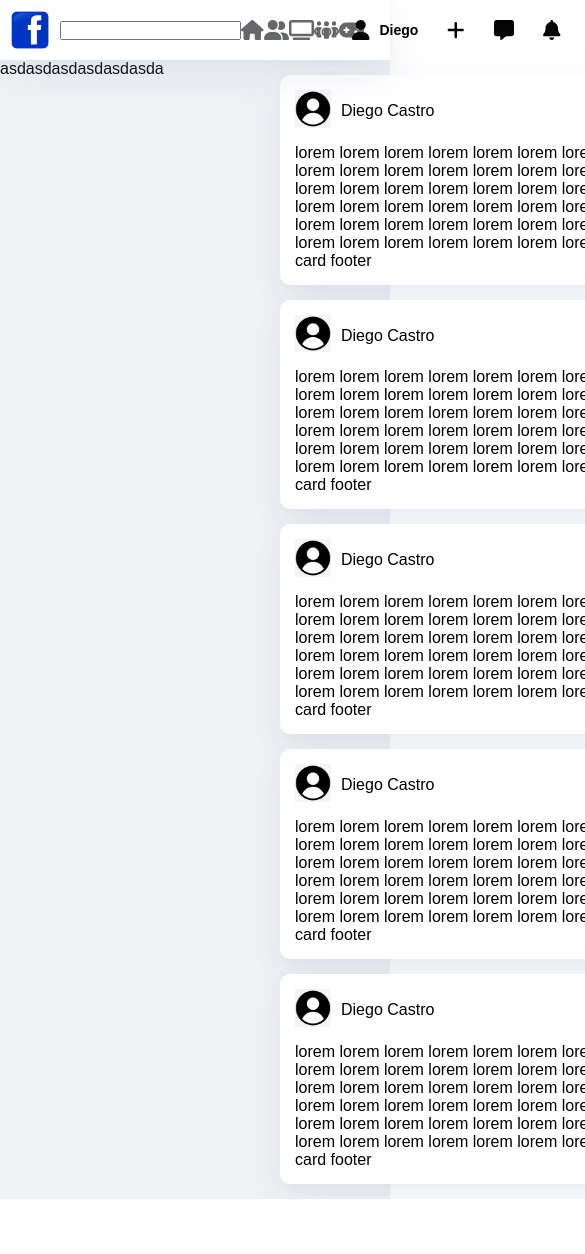
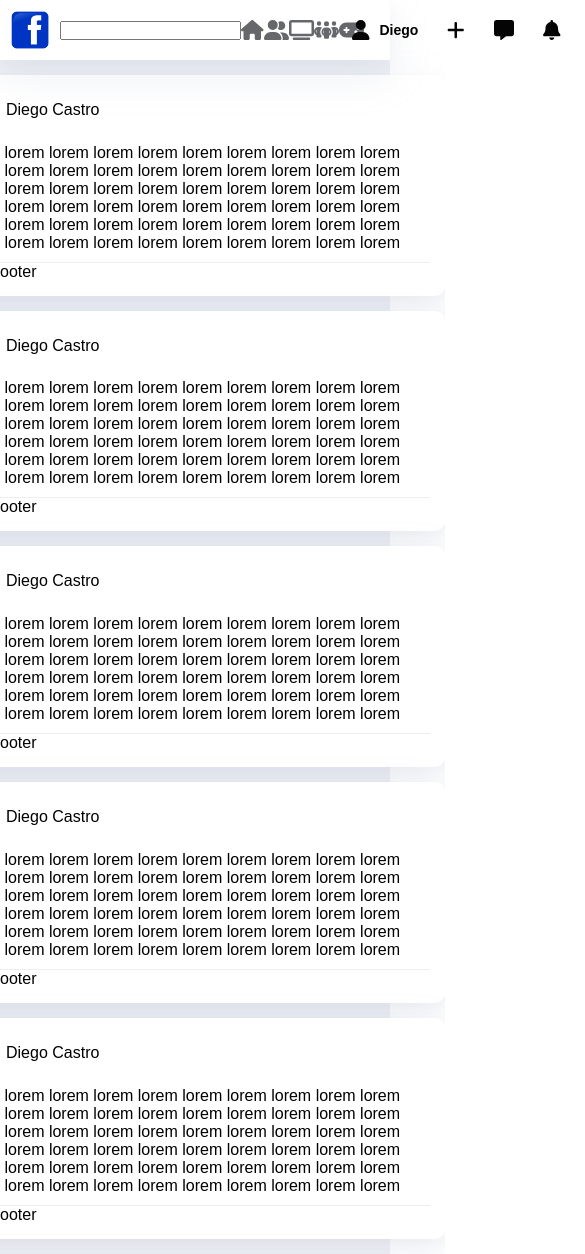
Before and after one commit to Castro-D/fb-clone, a React (Create React App) app: page / in a window 390 px wide. Shown: the top 1254 px of the page, 585 px wide, since content can reach past the window. Before the commit the page ends 1199 px from the top, so only its background shows below. Built offline with nearby package versions, Linux system fonts and the light colour scheme.

Commit message:
refactor post component

```diff
--- a/src/App.js
+++ b/src/App.js
@@ -1,13 +1,14 @@
 import './index.css';
 import NavBar from './components/navbar/Navbar';
 import { createGlobalStyle } from "styled-components";
-import styled from 'styled-components'
+import styled from 'styled-components';
+import Post from './components/Post';
 
 const GlobalStyle = createGlobalStyle`
   main {
     background-color:#F0F2F5;
-    display: grid;
-    grid-template-columns: minmax(280px, 1fr) 2fr minmax(280px, 1fr);
+    display: flex;
+    justify-content:center;
     height: 100%;
     padding-top:60px;
     font-family: Arial;
@@ -25,12 +26,6 @@ const Main = styled.div`
 
 `
 
-const StyledImg = styled.img.attrs({
-  src: '../images/user3.png'
-})`
-  width: 36px;
-`
-
 function App() {
 
   return (
@@ -38,96 +33,18 @@ function App() {
       <GlobalStyle />
       <NavBar />
       <main>
-        <div>asdasdasdasdasdasda</div>
+
         <Container>
           <Main>
-            <div style={{width:"100%", backgroundColor:"#ffffff", padding:"15px",boxShadow: "0 5px 10px rgba(154,160,185,.05), 0 15px 40px rgba(166,173,201,.2)", margin:"15px 0px",borderRadius: "10px"}}> {/* card */}
-              <div style={{display: 'flex', paddingBottom: "12px"}}> {/* card-header */}
-                <div>
-                  <StyledImg />
-                </div>
-                <div style={{display:"flex", alignItems:"center", paddingLeft:"10px"}}>
-                  <span>Diego Castro</span>
-                </div>
-              </div>
-              <div> {/* card-body */}
-                lorem lorem lorem lorem lorem lorem lorem lorem lorem lorem lorem lorem lorem lorem lorem lorem lorem lorem lorem lorem lorem lorem lorem lorem lorem lorem lorem lorem lorem lorem lorem lorem lorem lorem lorem lorem lorem lorem lorem lorem lorem lorem lorem lorem lorem lorem lorem lorem lorem lorem lorem lorem lorem lorem lorem lorem lorem lorem lorem lorem
-              </div>
-              <div> {/* card-footer */}
-               card footer
-              </div>
-            </div>
+            <Post />
+            <Post />
+            <Post />
+            <Post />
+            <Post />
 
-            <div style={{width:"100%", backgroundColor:"#ffffff", padding:"15px",boxShadow: "0 5px 10px rgba(154,160,185,.05), 0 15px 40px rgba(166,173,201,.2)", margin:"15px 0px",borderRadius: "10px"}}> {/* card */}
-              <div style={{display: 'flex', paddingBottom: "12px"}}> {/* card-header */}
-                <div>
-                  <StyledImg />
-                </div>
-                <div style={{display:"flex", alignItems:"center", paddingLeft:"10px"}}>
-                  <span>Diego Castro</span>
-                </div>
-              </div>
-              <div> {/* card-body */}
-                lorem lorem lorem lorem lorem lorem lorem lorem lorem lorem lorem lorem lorem lorem lorem lorem lorem lorem lorem lorem lorem lorem lorem lorem lorem lorem lorem lorem lorem lorem lorem lorem lorem lorem lorem lorem lorem lorem lorem lorem lorem lorem lorem lorem lorem lorem lorem lorem lorem lorem lorem lorem lorem lorem lorem lorem lorem lorem lorem lorem
-              </div>
-              <div> {/* card-footer */}
-               card footer
-              </div>
-            </div>
-
-            <div style={{width:"100%", backgroundColor:"#ffffff", padding:"15px",boxShadow: "0 5px 10px rgba(154,160,185,.05), 0 15px 40px rgba(166,173,201,.2)", margin:"15px 0px",borderRadius: "10px"}}> {/* card */}
-              <div style={{display: 'flex', paddingBottom: "12px"}}> {/* card-header */}
-                <div>
-                  <StyledImg />
-                </div>
-                <div style={{display:"flex", alignItems:"center", paddingLeft:"10px"}}>
-                  <span>Diego Castro</span>
-                </div>
-              </div>
-              <div> {/* card-body */}
-                lorem lorem lorem lorem lorem lorem lorem lorem lorem lorem lorem lorem lorem lorem lorem lorem lorem lorem lorem lorem lorem lorem lorem lorem lorem lorem lorem lorem lorem lorem lorem lorem lorem lorem lorem lorem lorem lorem lorem lorem lorem lorem lorem lorem lorem lorem lorem lorem lorem lorem lorem lorem lorem lorem lorem lorem lorem lorem lorem lorem
-              </div>
-              <div> {/* card-footer */}
-               card footer
-              </div>
-            </div>
-
-            <div style={{width:"100%", backgroundColor:"#ffffff", padding:"15px",boxShadow: "0 5px 10px rgba(154,160,185,.05), 0 15px 40px rgba(166,173,201,.2)", margin:"15px 0px",borderRadius: "10px"}}> {/* card */}
-              <div style={{display: 'flex', paddingBottom: "12px"}}> {/* card-header */}
-                <div>
-                  <StyledImg />
-                </div>
-                <div style={{display:"flex", alignItems:"center", paddingLeft:"10px"}}>
-                  <span>Diego Castro</span>
-                </div>
-              </div>
-              <div> {/* card-body */}
-                lorem lorem lorem lorem lorem lorem lorem lorem lorem lorem lorem lorem lorem lorem lorem lorem lorem lorem lorem lorem lorem lorem lorem lorem lorem lorem lorem lorem lorem lorem lorem lorem lorem lorem lorem lorem lorem lorem lorem lorem lorem lorem lorem lorem lorem lorem lorem lorem lorem lorem lorem lorem lorem lorem lorem lorem lorem lorem lorem lorem
-              </div>
-              <div> {/* card-footer */}
-               card footer
-              </div>
-            </div>
-
-            <div style={{width:"100%", backgroundColor:"#ffffff", padding:"15px",boxShadow: "0 5px 10px rgba(154,160,185,.05), 0 15px 40px rgba(166,173,201,.2)", margin:"15px 0px",borderRadius: "10px"}}> {/* card */}
-              <div style={{display: 'flex', paddingBottom: "12px"}}> {/* card-header */}
-                <div>
-                  <StyledImg />
-                </div>
-                <div style={{display:"flex", alignItems:"center", paddingLeft:"10px"}}>
-                  <span>Diego Castro</span>
-                </div>
-              </div>
-              <div> {/* card-body */}
-                lorem lorem lorem lorem lorem lorem lorem lorem lorem lorem lorem lorem lorem lorem lorem lorem lorem lorem lorem lorem lorem lorem lorem lorem lorem lorem lorem lorem lorem lorem lorem lorem lorem lorem lorem lorem lorem lorem lorem lorem lorem lorem lorem lorem lorem lorem lorem lorem lorem lorem lorem lorem lorem lorem lorem lorem lorem lorem lorem lorem
-              </div>
-              <div> {/* card-footer */}
-               card footer
-              </div>
-            </div>
           </Main>
         </Container>
-        <div>asdasdasdasdasdasda</div>
+
       </main>
     </>
   );
--- /dev/null
+++ b/src/components/Post.jsx
@@ -0,0 +1,55 @@
+import React from "react";
+import styled from 'styled-components';
+import { FontAwesomeIcon } from '@fortawesome/react-fontawesome';
+import {
+  faThumbsUp,
+  faComment,
+} from '@fortawesome/free-solid-svg-icons';
+
+const Container = styled.div`
+  width: clamp(280px, 100%, 500px);
+  background-color: #ffffff;
+  padding: 15px;
+  box-shadow: 0 5px 10px rgba(154,160,185,.05), 0 15px 40px rgba(166,173,201,.2);
+  margin: 15px 0px;
+  border-radius: 10px;
+`
+
+const Header = styled.div`
+  display: flex;
+  padding-bottom: 12px;
+`
+
+const Body = styled.div`
+  padding-bottom: 10px;
+  border-bottom: 1px solid #eeeeee;
+`
+
+const StyledImg = styled.img.attrs({
+  src: '../../images/user3.png'
+})`
+  width: 36px;
+`
+
+function Post() {
+  return  (
+    <Container>
+      <Header >
+        <div>
+          <StyledImg />
+        </div>
+        <div style={{lineHeight:"40px", paddingLeft:"10px"}}>
+          <span>Diego Castro</span>
+        </div>
+      </Header>
+      <Body>
+        lorem lorem lorem lorem lorem lorem lorem lorem lorem lorem lorem lorem lorem lorem lorem lorem lorem lorem lorem lorem lorem lorem lorem lorem lorem lorem lorem lorem lorem lorem lorem lorem lorem lorem lorem lorem lorem lorem lorem lorem lorem lorem lorem lorem lorem lorem lorem lorem lorem lorem lorem lorem lorem lorem lorem lorem lorem lorem lorem lorem
+      </Body>
+      <div>
+        card footer
+      </div>
+    </Container>
+  );
+}
+
+export default Post;
```
Also changed, not shown: src/components/navbar/Navbar.jsx (indentation only).
